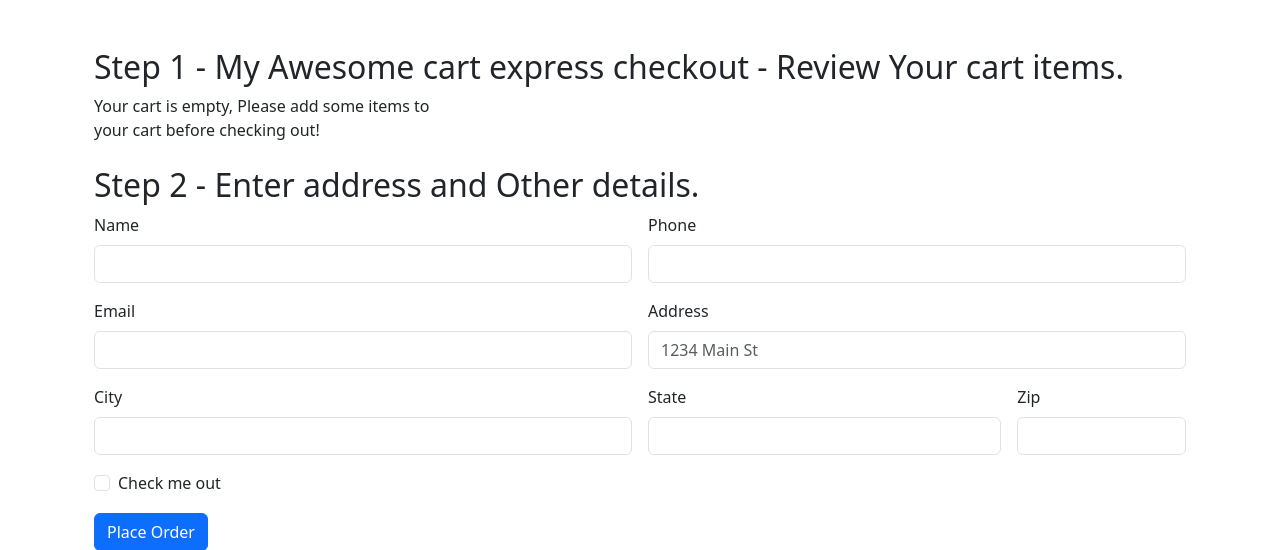
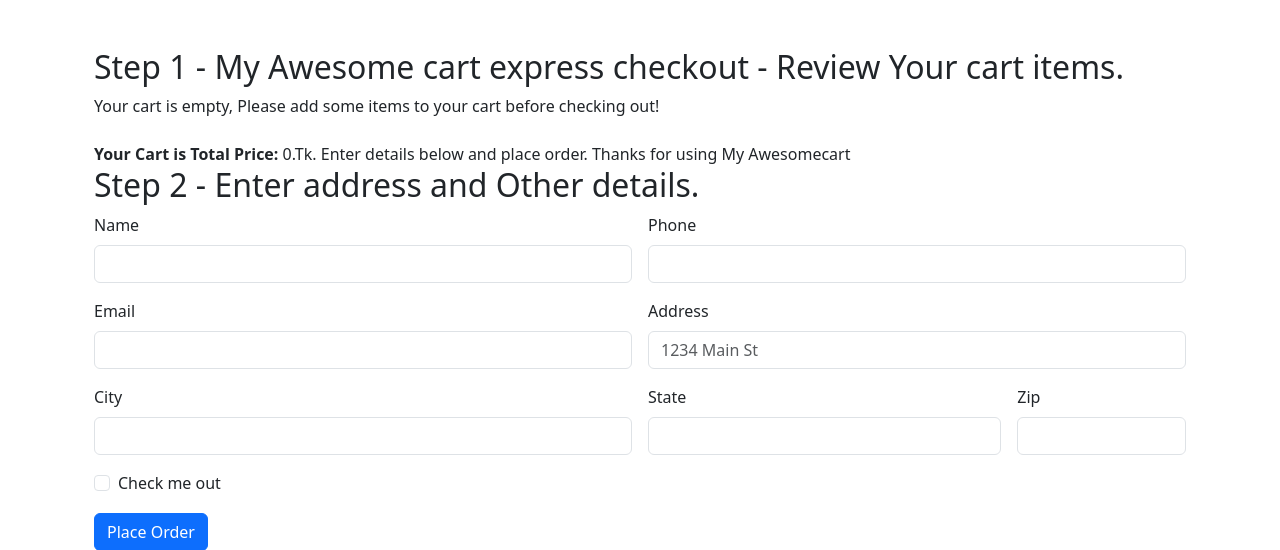
Before and after one commit to maungmatubbar/myawesome_cart, a Django app: page /shop/cart/ in a window 1280 px wide. Shown: the part 56-606 px from the top of the page. Run offline with Django 5.2, Linux system fonts and the light colour scheme.

Commit message:
Show Price and total price checkout page

```diff
--- a/myac/shop/templates/shop/checkout.html
+++ b/myac/shop/templates/shop/checkout.html
@@ -5,10 +5,16 @@
 <div class="container">
     <div class="col">
         <h2>Step 1 - My Awesome cart express checkout - Review Your cart items.</h2>
-       <div class="col-4 my-2">
+       <div class="col-12 my-2">
             <ul class="list-group" id="items">
-        </ul>
+
+            </ul>
        </div>
+    </div>
+    <div>
+        <div><strong>Your Cart is Total Price:</strong> <span id="totalPrice"></span>.Tk.
+        Enter details below and place order.
+         Thanks for using My Awesomecart</div>
     </div>
     <div class="col">
         <h2>Step 2 - Enter address and Other details.</h2>
@@ -72,6 +78,7 @@
 
         }
         var sum = 0;
+        var totalPrice = 0;
         if ($.isEmptyObject(cart)){
              mystr = `<p>Your cart is empty, Please add some items to your cart before checking out!</p>`
              $('#items').append(mystr);
@@ -82,15 +89,20 @@
             {
                 let name = cart[item][1];
                 let qty = cart[item][0];
+                let price = cart[item][2];
                 sum = sum + qty;
+                totalPrice = totalPrice + (price * qty);
                 mystr = `<li class="list-group-item d-flex justify-content-between align-items-center">
                     ${name}
-                    <span class="badge text-bg-primary rounded-pill">${qty}</span>
+                    <span class="badge text-bg-primary rounded-pill">Qty: ${qty}</span>
+                    <strong>Unit Price: ${price} .Tk</strong>
+                     <strong>Total: ${price * qty} .Tk</strong>
                 </li>`;
                 $('#items').append(mystr);
             }
         }
     document.getElementById('cart').innerHTML = sum;
+    document.getElementById('totalPrice').innerHTML = totalPrice;
     var itemsJson = $('#itemsJson').val(JSON.stringify(cart));
     console.log(itemsJson);
     {% if thank %}
--- a/myac/shop/templates/shop/index.html
+++ b/myac/shop/templates/shop/index.html
@@ -25,7 +25,7 @@
                         <div class="card-body">
                             <h5 class="card-title" id="namepr{{ i.id }}">{{ i.product_name|slice:"20" }}</h5>
                             <p class="card-text">{{ i.desc|truncatechars:20 }}</p>
-                            <p class="card-text">{{ i.price }} Tk</p>
+                            <p class="card-text"><strong>Price:</strong> <span id="pricepr{{ i.id }}">{{ i.price }}</span> Tk</p>
                             <div class="text-center" >
                                 <span id="divpr{{i.id}}" class="divpr">
                                     <button id="pr{{ i.id }}" class="btn btn-primary add_to_cart">ADD TO CART</button>
@@ -82,12 +82,14 @@
             var idstr = this.id.toString();
             if(cart[idstr] != undefined){
                    qty = cart[idstr][0] + 1;
+
             }
             else
             {
                 qty = 1;
                 name = document.getElementById('name'+idstr).innerHTML;
-                cart[idstr] = [qty, name];
+                price = document.getElementById('price'+idstr).innerHTML;
+                cart[idstr] = [qty, name, price];
             }
              updateCart(cart)
             localStorage.setItem('cart',JSON.stringify(cart));
```
